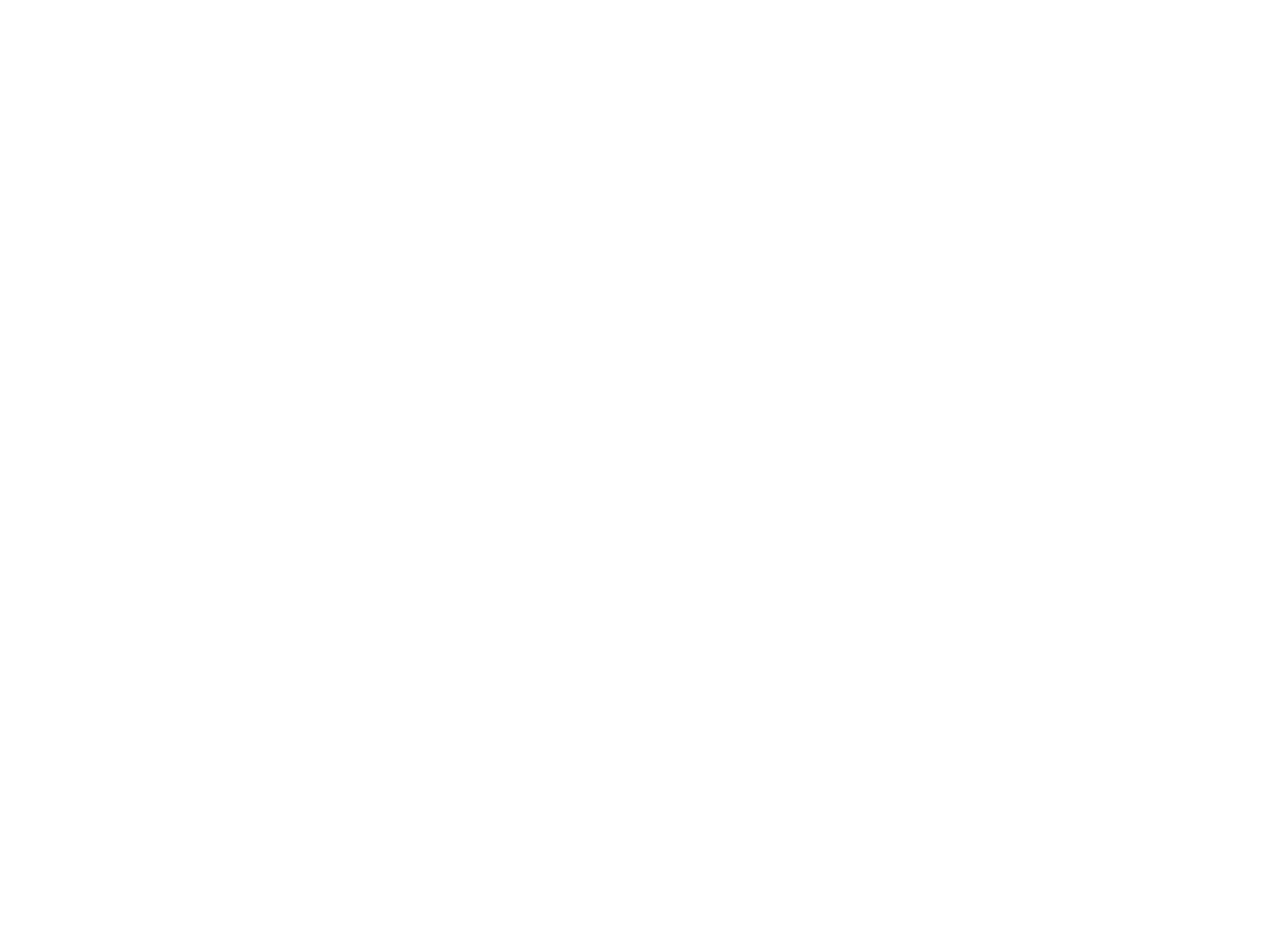
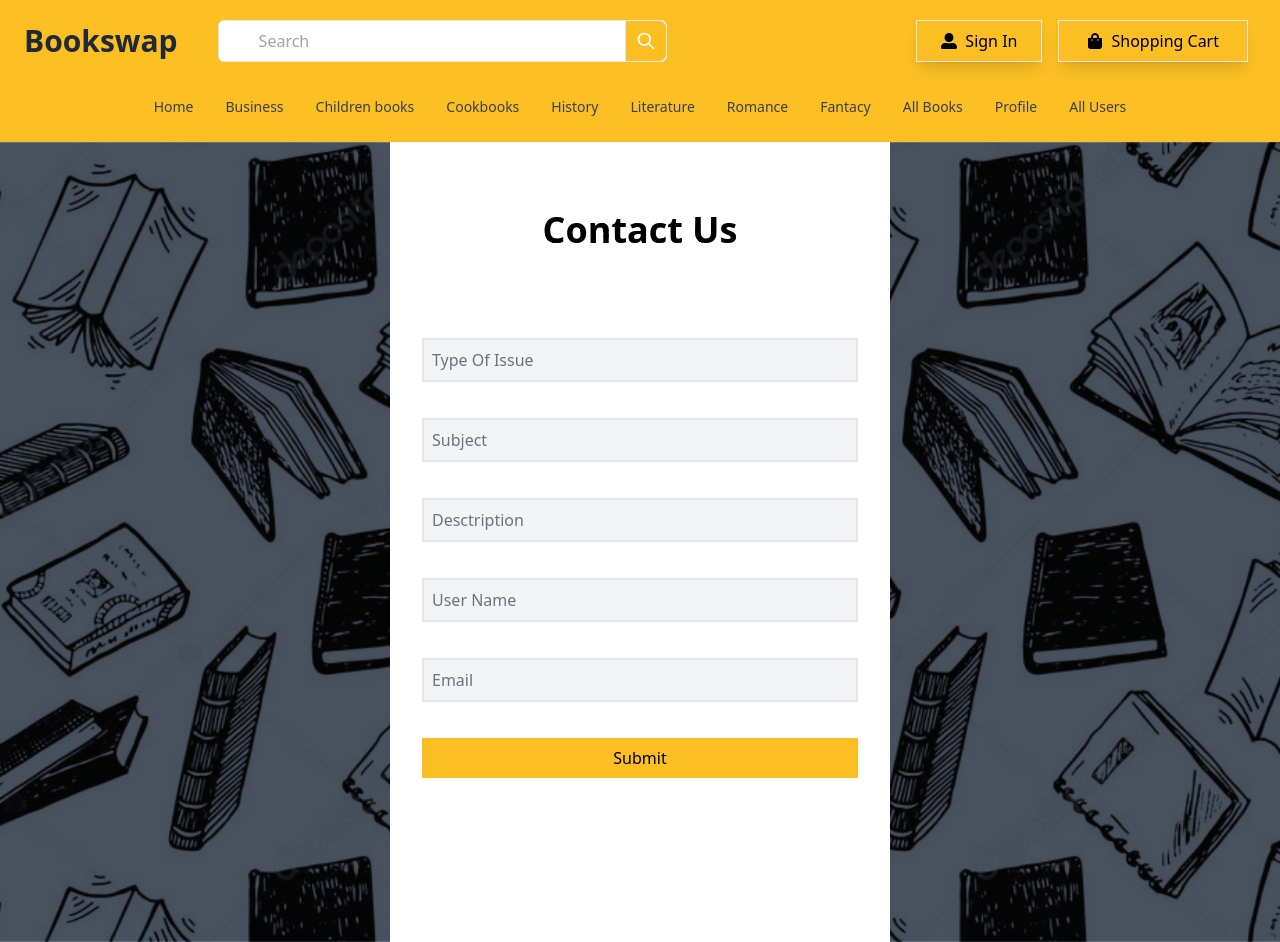
Before and after one commit to DhananjaliHerath/Bookswap-Project, a React (Create React App) app: page /contact in a window 1280 px wide. Before the commit this address had no page. Before the commit the page ends 800 px from the top, so only its background shows below. Built offline with nearby package versions, Linux system fonts and the light colour scheme.

Commit message:
Contact us UI

```diff
--- a/src/App.js
+++ b/src/App.js
@@ -20,6 +20,7 @@
 import Romance from "./components/views/Romance";
 import Fantacy from "./components/views/Fantacy";
 import Allusers from "./components/pages/Allusers";
+import ContactUs from "./components/ContactUs";
 
 
 function App() {
@@ -45,6 +46,7 @@
    <Route path="/profile" element={<Profile/>} />
    <Route path="/allusers" element={<Allusers/>} />
    <Route path="/addbooks" element={<Addbooks/>} />
+   <Route path="/contact" element={<ContactUs/>} />
    </Routes>
 
    </BrowserRouter>
--- /dev/null
+++ b/src/components/ContactUs.jsx
@@ -0,0 +1,86 @@
+import React from 'react'
+import LoginImg from "../assets/login1.jpg"
+import { Link } from "react-router-dom";
+import { useForm } from 'react-hook-form';
+import { useState } from "react";
+import axios from "axios";
+import { useNavigate } from 'react-router-dom';
+import Navbar from './Navbar';
+
+
+export default function ContactUs() {
+
+    const [userName, setUserName] = useState('');
+    const [subject, setSubject] = useState('');
+    const [description, setDescription] = useState('');
+    const [typeOfIssue, setTypeOfIssue] = useState('');
+    const [email, setEmail] = useState('');
+    const { register, handleSubmit, formState: { errors } } = useForm({
+        defaultValues: {
+            typeOfIssue: "",
+            subject: "",
+            description: "",
+            email: "",
+            userName: ""
+        }
+
+    });
+
+    return (
+        <div>
+            <Navbar />
+            <div className='bg-gray-600 h-screen w-full bg-cover bg-center relative'>
+                <img src={LoginImg} className='w-full h-full object-cover absolute mix-blend-overlay ' />
+                {/* <div className='p-24 text-center items-center'> */}
+                <div className='flex justify-center items-center h-full top-10'>
+                    <form className='max-w-[500px] w-full max-auto bg-white p-8 pb-20 h-screen' onSubmit={handleSubmit((data) => {
+                        // data.preventDefault();
+                        console.log(data);
+                        if (errors != '') { } else (alert('please fill the fields'))
+                    })}>
+                        <div className='flex flex-col space-y-9 py-8'>
+                            <h2 className='text-4xl font-bold text-center px-1 py-1'>Contact Us</h2><br></br><br></br>
+                            <div className='flex flex-col mb-3'>
+
+                                <input className=' border-solid border-2 border-black-600 relative bg-gray-100 p-2 placeholder-gray-500 placeholder-opacity-100 ' type="text" placeholder='Type Of Issue' {...register("typeOfIssue", { required: 'This is required' })} onChange={(e) => setTypeOfIssue(e.target.value)} />
+                                <p className='text-red-400'> {errors.userName?.message}</p>
+                            </div>
+
+                            <div className='flex flex-col mb-3'>
+
+                                <input className=' border-solid border-2 border-black-600 relative bg-gray-100 p-2 placeholder-gray-500 placeholder-opacity-100 ' type="text" placeholder='Subject' {...register("subject", { required: 'This is required'})} onChange={(e) => setSubject(e.target.value)} />
+                                <p className='text-red-400'> {errors.userName?.message}</p>
+                            </div>
+
+                            <div className='flex flex-col mb-3'>
+                                {/* <textarea></textarea> */}
+
+                                <input className=' border-solid border-2 border-black-600 relative bg-gray-100 p-2 placeholder-gray-500 placeholder-opacity-100 ' type="textarea" placeholder='Desctription' {...register("description", { required: 'This is required' })} onChange={(e) => setDescription(e.target.value)} />
+                                <p className='text-red-400'> {errors.userName?.message}</p>
+                            </div>
+
+                            <div className='flex flex-col mb-3'>
+
+                                <input className=' border-solid border-2 border-black-600 relative bg-gray-100 p-2 placeholder-gray-500 placeholder-opacity-100 ' type="text" placeholder='User Name' {...register("userName", { required: 'Enter the only numbers'})} onChange={(e) => setUserName(e.target.value)} />
+                                <p className='text-red-400'> {errors.contactNo?.message}</p>
+                            </div>
+
+                            <div className='flex flex-col mb-3'>
+
+                                <input className=' border-solid border-2 border-black-600 relative bg-gray-100 p-2 placeholder-gray-500 placeholder-opacity-100 ' type="text" placeholder='Email'{...register("email", { required: 'This is required',pattern: /^[a-zA-Z0-9]+@+[a-zA-Z0-9]+.+[A-z]/,})} onChange={(e) => setEmail(e.target.value)} />
+                                <p className='text-red-400'> {errors.password?.message}</p>
+                            </div>
+
+                            <button type='submit' className='w-full py-2 mt-6 bg-amber-400 hover:bg-slate-500 relative text-black hover:text-white '>Submit</button>
+                            {/* <Link to={"/"}>
+                                <button className='w-full py-2 mt-4 bg-amber-400  hover:bg-slate-500   relative text-black hover:text-white '>Back to Login</button>
+                            </Link> */}
+
+                        </div>
+                    </form>
+
+                </div>
+            </div>
+        </div>
+    )
+}
--- a/src/components/Navbar.jsx
+++ b/src/components/Navbar.jsx
@@ -5,11 +5,16 @@
 
 export default function Navbar(props) {
     const [title, settitle] = useState('');
+    // const [genre, setgenre] = useState('');
     var Jwt = localStorage.getItem("jwt")
     const searchHandle = (e) => {
         e.preventDefault();
         props.onSubmit(title)
     };
+    // const genreHandle = (e) => {
+    //     e.preventDefault();
+    //     props.onSubmit(genre)
+    // };
     // console.log(title)
     return (
         <div>
--- a/src/components/pages/Allbooks.jsx
+++ b/src/components/pages/Allbooks.jsx
@@ -11,12 +11,18 @@
 export default function Allbooks() {
   var Jwt = localStorage.getItem("jwt")
   const[titile, setTitile] = useState('');
+  const[genre, setGenre] = useState('');
   const getData = (data) =>{
     console.log("from parent: " + data)
-    setTitile(data);
+    setGenre(data);
+  }
+  // if(titile==null & genre!=null){
+  //   const { data, isPending, error} = useFetch('http://18.130.213.30:8080/books/?genre=', Jwt,genre);
+  // }else if(titile!=null & genre==null){
+    // const { data, isPending, error} = useFetch('http://18.130.213.30:8080/books/?titile=', Jwt,titile);
+  // }
+  const { data, isPending, error} = useFetch('http://18.130.213.30:8080/books/?titile=', Jwt,titile);
 
-  }
-  const { data, isPending, error} = useFetch('http://18.130.213.30:8080/books/?title=', Jwt,titile);
   console.log("data " + data)
   console.log("pending " + isPending)
   console.log("error " + error)
```
